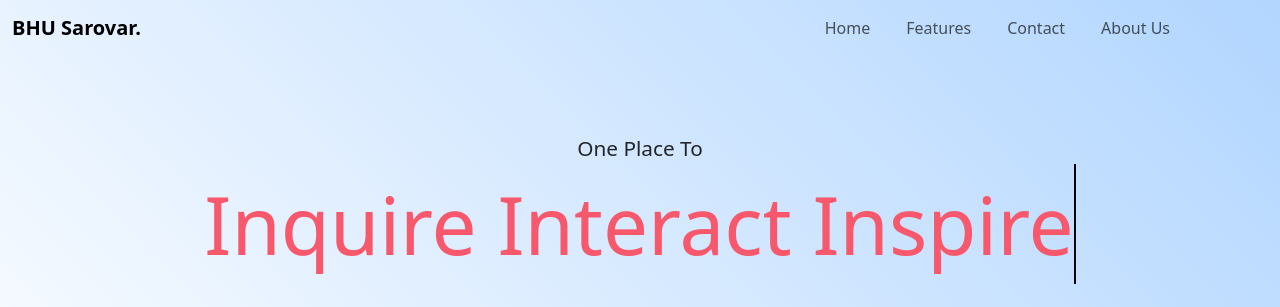
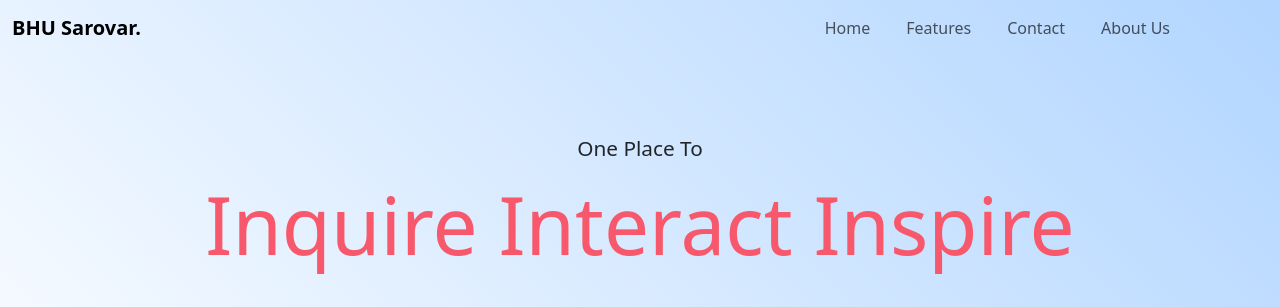
Before and after one commit to KanikPathak/Apna-Kora, a plain HTML site: page 1. Landing Page/index.html in a window 1280 px wide. Shown: the top 307 px of the page. Drawn offline with nearby package versions, Linux system fonts and the light colour scheme; a web font is replaced by a local one.

```diff
--- a/1. Landing Page/style.css
+++ b/1. Landing Page/style.css
@@ -72,7 +72,6 @@
 
 #i3 {
     font-size: 5rem;
-    border-right: 2px solid rgb(0, 0, 0);
     overflow: hidden;
     color: rgb(248, 88, 107);
 
```
